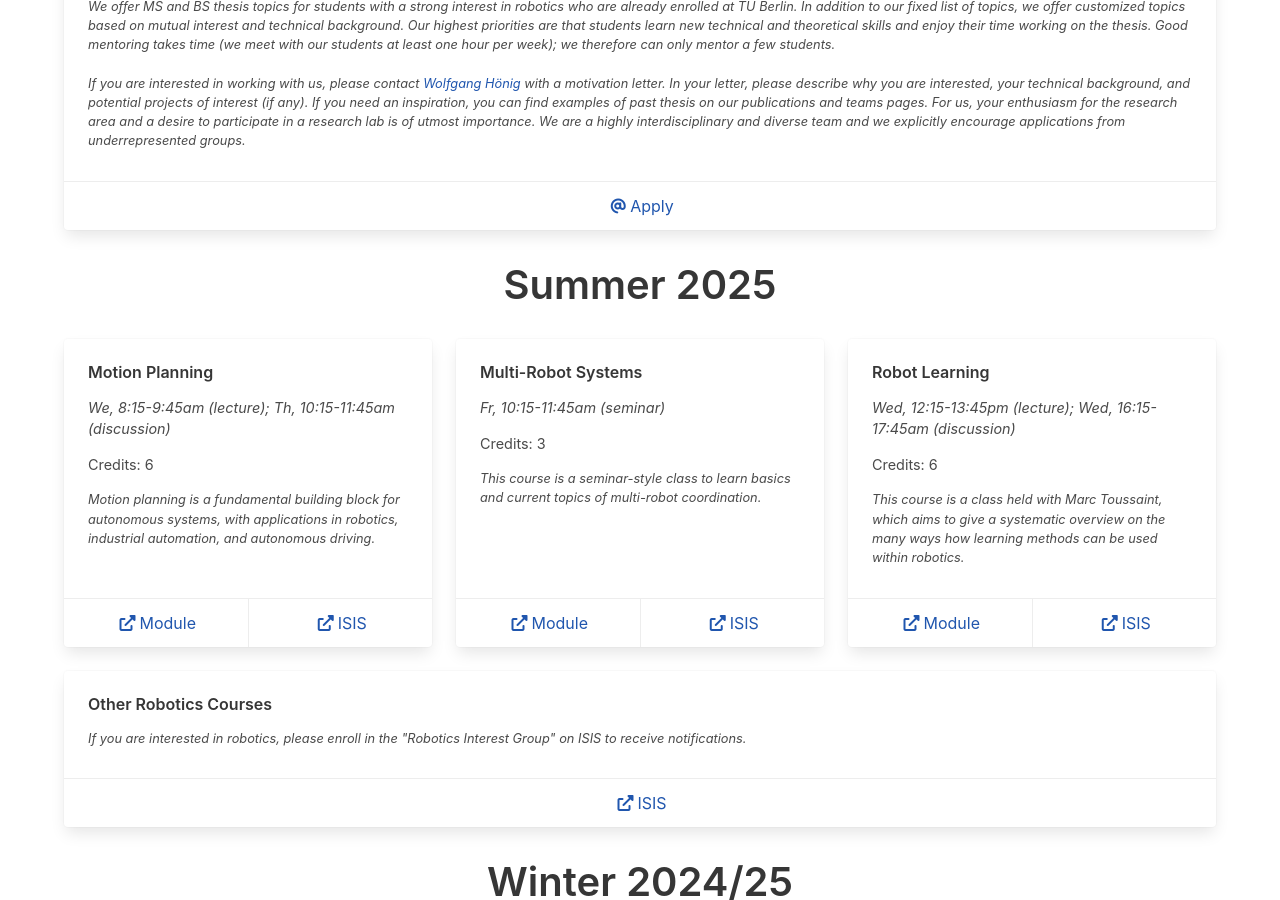
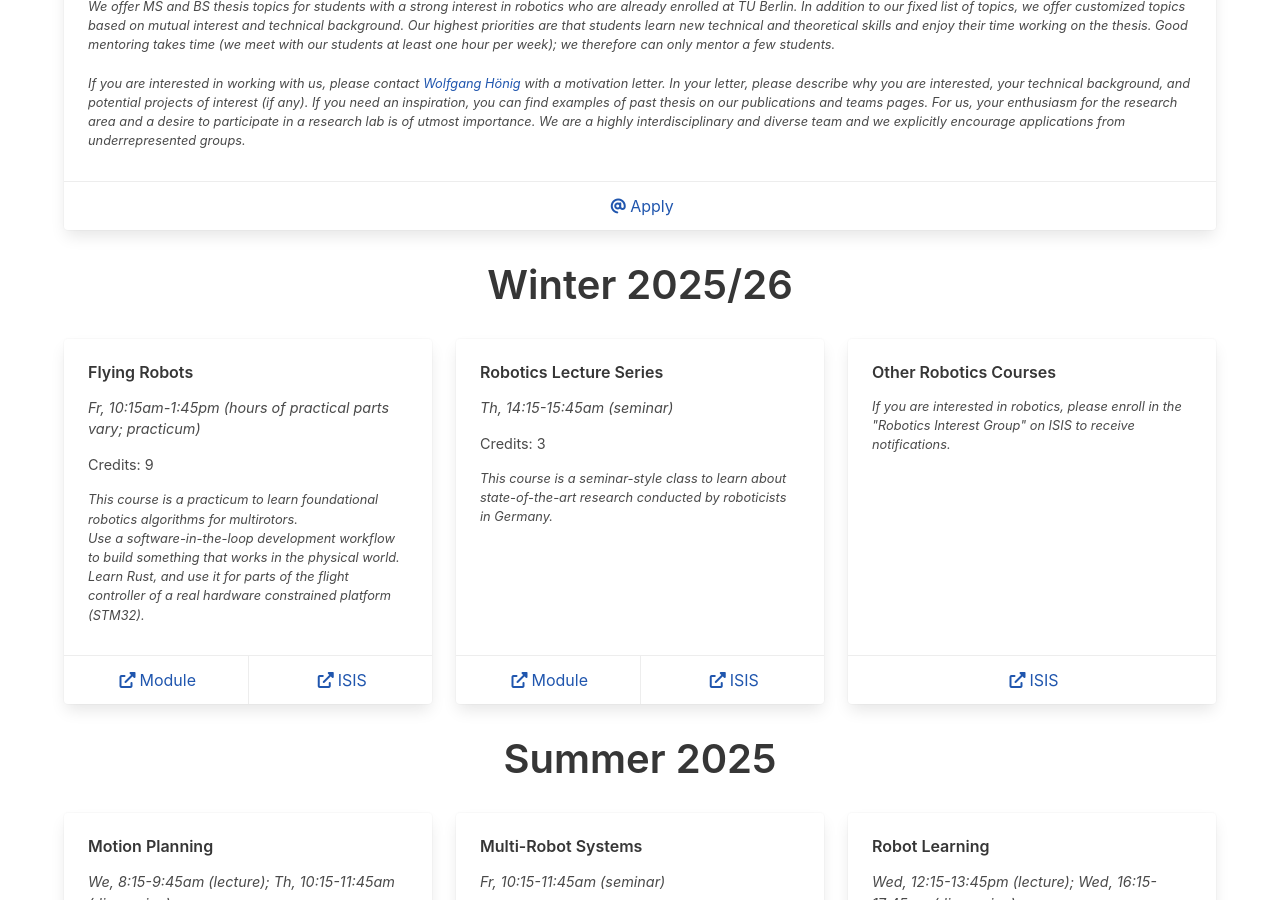
Before and after one commit to IMRCLab/imrclab.github.io, a Jekyll site: the page built from teaching.html, in a window 1280 px wide and 900 px high, scrolled down 769 px. Built offline with Jekyll 4.4.1, drawn with Linux system fonts in a browser that asks for light colours.

Commit message:
update teaching & team

```diff
--- a/_data/teaching.yml
+++ b/_data/teaching.yml
@@ -48,6 +48,30 @@
     note: |
       This course is a seminar-style class to learn basics and current topics of multi-robot coordination.
     website: teaching/mrs-seminar
+
+ws2025:
+  - name: "Flying Robots"
+    time: Fr, 10:15am-1:45pm (hours of practical parts vary; practicum)
+    credits: 9
+    moses: https://moseskonto.tu-berlin.de/moses/modultransfersystem/bolognamodule/beschreibung/anzeigen.html?nummer=41159&version=1&sprache=2
+    isis: https://isis.tu-berlin.de/course/view.php?id=45061
+    note: |
+      This course is a practicum to learn foundational robotics algorithms for multirotors.
+      Use a software-in-the-loop development workflow to build something that works in the physical world.
+      Learn Rust, and use it for parts of the flight controller of a real hardware constrained platform (STM32).
+
+  - name: "Robotics Lecture Series"
+    time: Th, 14:15-15:45am (seminar)
+    credits: 3
+    moses: https://moseskonto.tu-berlin.de/moses/modultransfersystem/bolognamodule/beschreibung/anzeigen.html?nummer=41005&version=4&sprache=2
+    isis: https://isis.tu-berlin.de/course/view.php?id=45603
+    note: |
+      This course is a seminar-style class to learn about state-of-the-art research conducted by roboticists in Germany.
+
+  - name: "Other Robotics Courses"
+    isis: https://isis.tu-berlin.de/course/view.php?id=33668
+    note: |
+      If you are interested in robotics, please enroll in the "Robotics Interest Group" on ISIS to receive notifications.
 
 ss2025:
   - name: "Motion Planning"
--- a/teaching.html
+++ b/teaching.html
@@ -53,6 +53,20 @@
 
     </ul>
 </div> -->
+
+<div class="section-heading">
+    <h2 class="title is-2">Winter 2025/26</h2>
+</div>
+
+<div class="container">
+    <div class="tile is-ancestor is-flex-wrap">
+
+        {% for course in site.data.teaching.ws2025 %}
+            {% include course.html %}
+        {%- endfor %}
+
+    </div>
+</div>
 
 
 <div class="section-heading">
```
Also changed, not shown: _data/team.yml (+10 -8 lines).
